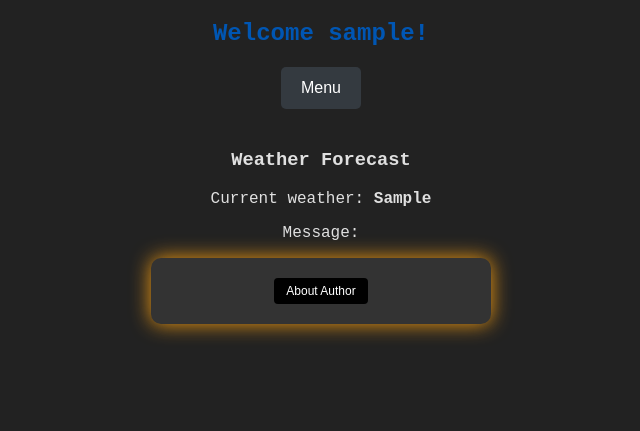
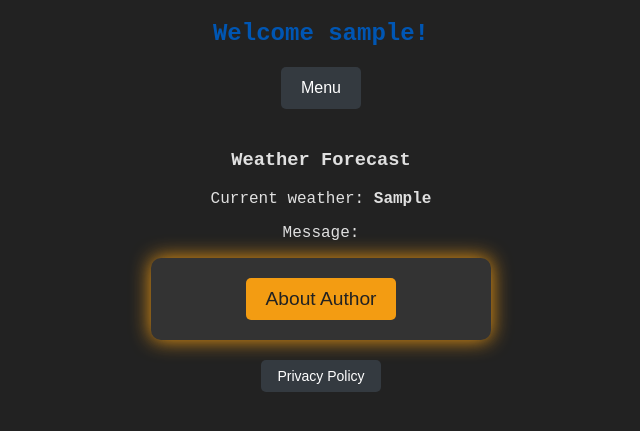
Before and after one commit to AntonioLabinjan/CV-attendance, a Flask app: template templates/index.html in a window 1280 px wide. Shown: the top 431 px of the page, without its empty margins (319-959 px from the left). Run offline with Flask 3, Linux system fonts and the light colour scheme; a user stored in the database is signed in; tables that the repository leaves empty hold one stand-in row (values such as "Sample post"); the template is opened without the code that fills it: most values are stand-ins (such as "Sample title", 1, 10 or a date in 2020).

Commit message:
Update index.html
added privacy policy alert

```diff
--- a/templates/index.html
+++ b/templates/index.html
@@ -32,6 +32,7 @@
         .dropdown-content {
             display: none;
             position: absolute;
+            right: 0;
             background-color: #343a40;
             min-width: 200px;
             box-shadow: 0px 8px 16px rgba(0, 0, 0, 0.3);
@@ -39,7 +40,6 @@
             z-index: 1;
         }
 
-        /* Links inside the dropdown */
         .dropdown-content a {
             color: white;
             padding: 12px 16px;
@@ -48,25 +48,19 @@
             transition: background-color 0.3s ease;
         }
 
-        /* Hover effect on dropdown links */
         .dropdown-content a:hover {
             background-color: #495057;
         }
 
-        /* Show the dropdown menu on hover */
         .dropdown:hover .dropdown-content {
             display: block;
         }
 
-        /* Container for the weather section */
-        .mt-5 {
-            margin-top: 40px;
-        }
-
+        /* Body Styling */
         body {
             font-family: 'Courier New', Courier, monospace;
-    background-color: #222; /* Darker background */
-    color: #e0e0e0; /* Lighter text */
+            background-color: #222;
+            color: #e0e0e0;
             margin: 0;
             padding: 0;
             text-align: center;
@@ -79,12 +73,56 @@
         h3 {
             margin-top: 40px;
         }
+
+        /* Privacy Policy Hover Effect */
+        .privacy-container {
+            position: relative;
+            display: inline-block;
+            margin-top: 20px;
+        }
+
+        .privacy-container button {
+            padding: 8px 16px;
+            background-color: #343a40;
+            color: white;
+            border: none;
+            border-radius: 5px;
+            cursor: pointer;
+            font-size: 14px;
+            transition: background-color 0.3s ease;
+        }
+
+        .privacy-container button:hover {
+            background-color: #495057;
+        }
+
+        /* Hidden privacy text */
+        .privacy-text {
+            display: none;
+            position: absolute;
+            top: 150%;
+            left: 50%;
+            transform: translateX(-50%);
+            background-color: #343a40;
+            color: white;
+            padding: 10px;
+            border-radius: 8px;
+            width: 250px;
+            box-shadow: 0px 8px 16px rgba(0, 0, 0, 0.3);
+            z-index: 1;
+            text-align: left;
+        }
+
+        /* Show privacy text on hover */
+        .privacy-container:hover .privacy-text {
+            display: block;
+        }
+
     </style>
 </head>
 <body>
     <h2>Welcome {{ current_user.username }}!</h2>
 
-    <!-- Dropdown button and menu -->
     <div class="dropdown">
         <button>Menu</button>
         <div class="dropdown-content">
@@ -103,7 +141,6 @@
         </div>
     </div>
 
-    <!-- Weather section -->
     <div class="mt-5">
         <h3>Weather Forecast</h3>
         <p>Current weather: <strong>{{ weather_condition }}</strong></p>
@@ -111,17 +148,16 @@
     </div>
 
     <form action="{{ url_for('github_profile') }}" method="get">
-      <button type="submit" style="
-          padding: 6px 12px;  /* Smaller padding */
-          font-size: 12px;  /* Smaller font size */
-          background-color: #000000;  /* Dark background */
-          color: white;  /* Light text */
-          border: none;
-          border-radius: 4px;  /* Rounded corners */
-          cursor: pointer;
-          transition: background-color 0.3s ease;
-      ">About Author</button>
+        <button type="submit">About Author</button>
     </form>
+
+    <!-- Privacy Policy Button with Hover Effect -->
+    <div class="privacy-container">
+        <button>Privacy Policy</button>
+        <div class="privacy-text">
+            <p>Your facial recognition data is used solely for attendance purposes and is not shared with any third parties. No external entities have, or will ever have, access to this data.</p>
+        </div>
+    </div>
 
 </body>
 </html>
```
Lines whose indentation alone changed are shown as unchanged.
